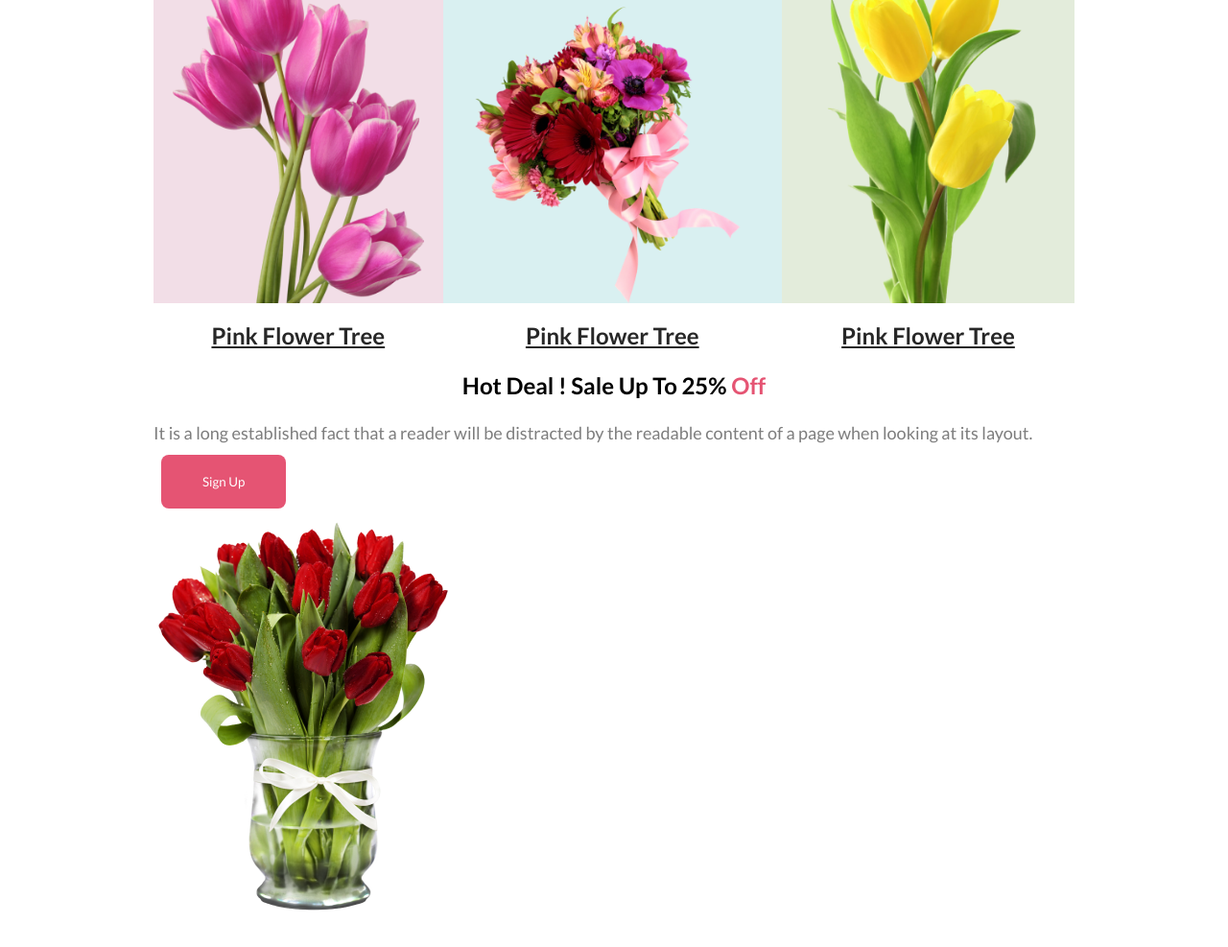
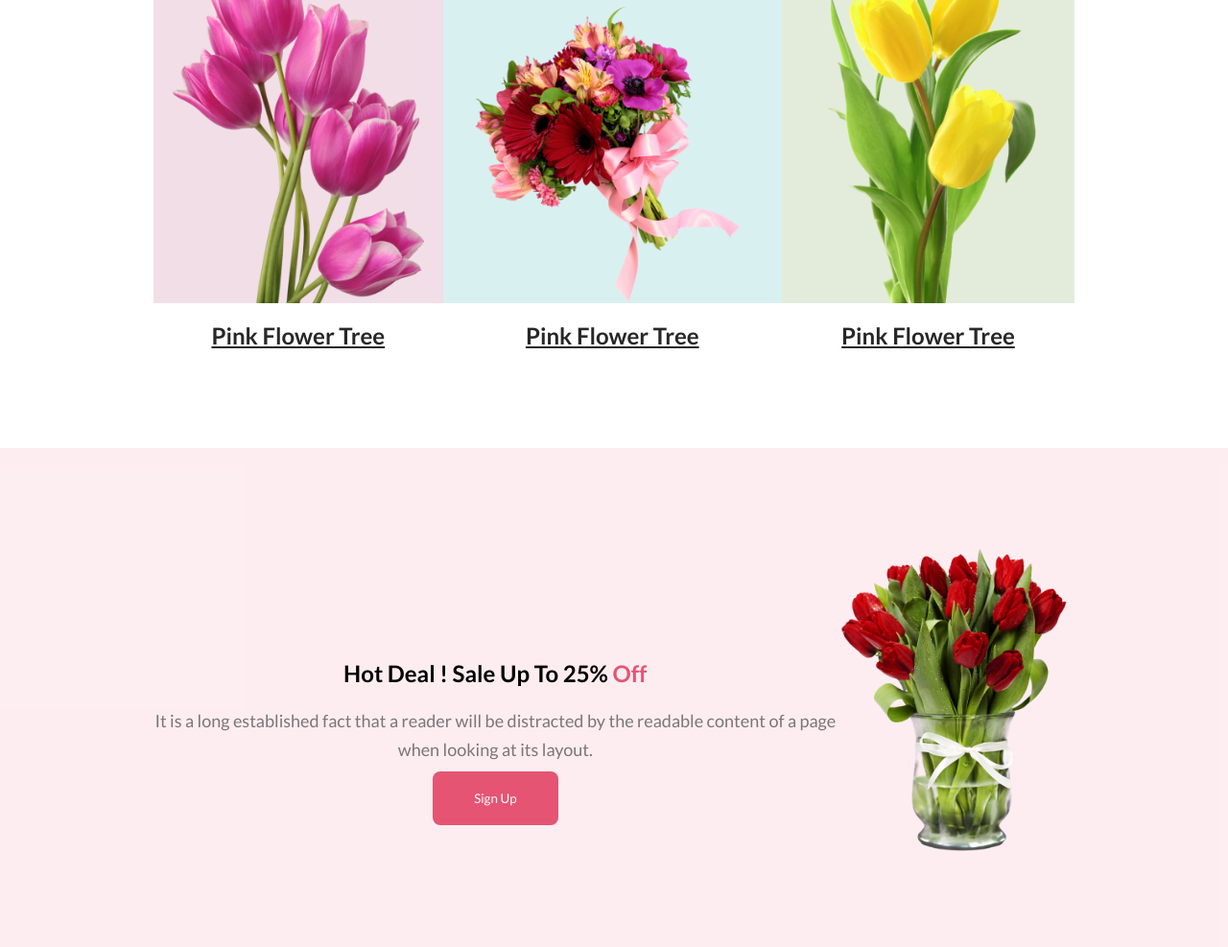
Before and after one commit to WahidaAkhter/Flower-shop, a plain HTML site: page index.html in a window 1280 px wide. Shown: the part 1040-2027 px from the top of the page at 96% size. Before the commit the page ends 2001 px from the top, so only its background shows below. Drawn offline with Linux system fonts and the light colour scheme.

Commit message:
hot deal section basic done

```diff
--- a/index.html
+++ b/index.html
@@ -62,9 +62,9 @@
     </section>
     <!-- hot deal section -->
      <section id="hot-deal">
-      <div class="container">
+      <div class="container hot-deal-main">
         <div class="hot-deal-text">
-         <h2 class="section-heading hot-deal-heading">Hot Deal ! Sale Up To 25% <span class="pinkish">Off</span></h2>
+         <h2 class="section-heading">Hot Deal ! Sale Up To 25% <span class="pinkish">Off</span></h2>
          <p>It is a long established fact that a reader will be distracted by the readable content of a page when looking at its layout.</p>
          <button>Sign Up</button>
         </div>
--- a/styles/style.css
+++ b/styles/style.css
@@ -5,7 +5,7 @@
   padding: 0;
   font-family: Lato;
 }
-header {
+header,#hot-deal {
   background-color: rgba(229, 84, 115, 0.1);
 }
 
@@ -114,6 +114,24 @@ button:hover {
     text-decoration-line: underline;
 }
 /* hot deal styles */
+#hot-deal{
+    margin-top: 100px;
+}
 #hot-deal .pinkish{
     color: #E55473;
 }
+.hot-deal-main{
+    display: flex;
+    justify-content: space-around;
+
+}
+.hot-deal-img{
+    margin: 100px auto;
+}
+.hot-deal-img img{
+    width: 100%;
+}
+.hot-deal-text{
+    text-align: center;
+    margin: 200px auto;
+}
```
